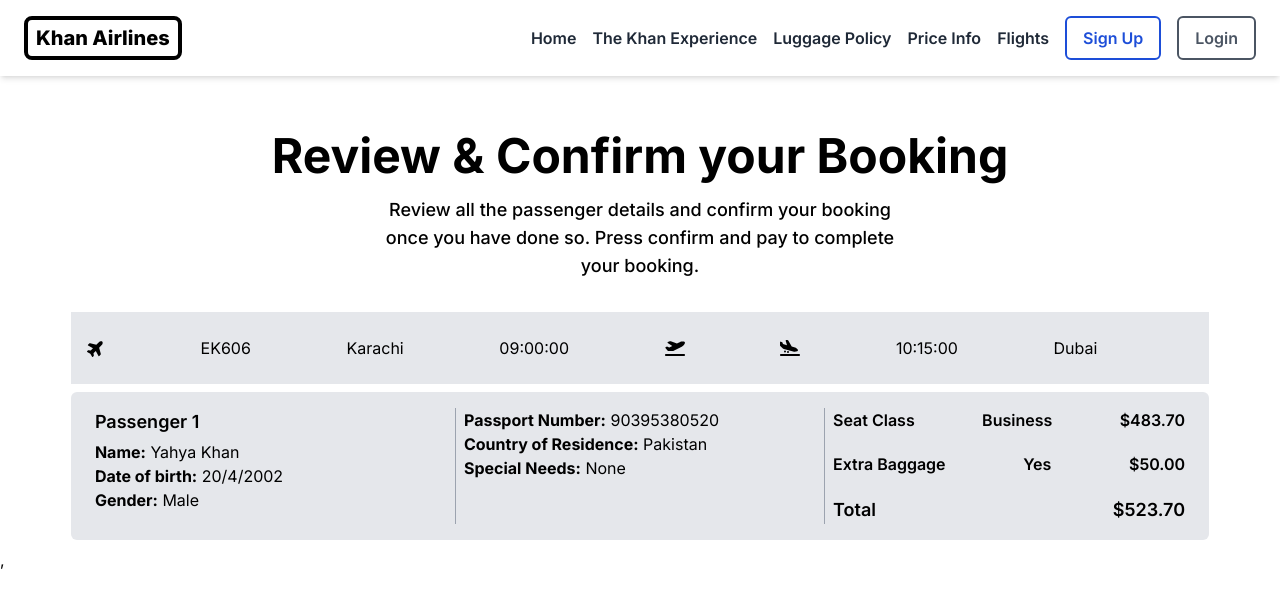
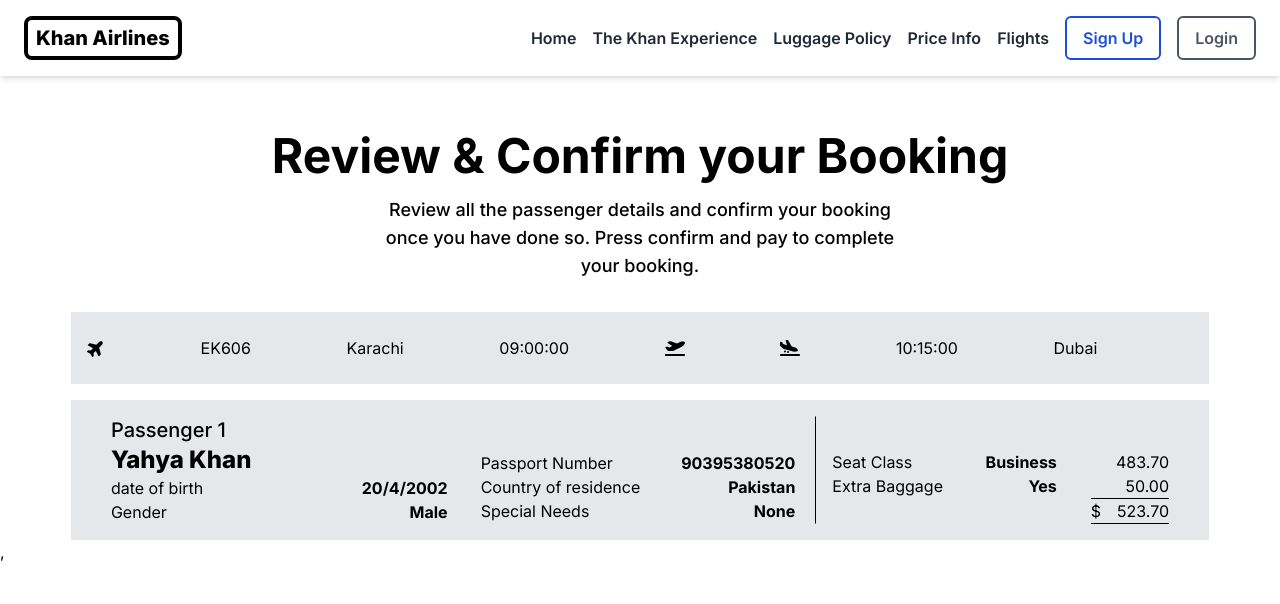
Before and after one commit to YahyaAhmedKhan/db-proj-frontend, a React (Create React App) app: page /booking/1/1/confirm in a window 1280 px wide. Shown: the top 604 px of the page. Built offline with nearby package versions, Linux system fonts and the light colour scheme.

Commit message:
confirm info tile done

```diff
--- a/src/pages/confirm-booking-page.js
+++ b/src/pages/confirm-booking-page.js
@@ -70,71 +70,50 @@
 
 const PassengerInfoCard = ({ passenger }) => {
   return (
-    <div className="bg-gray-200 p-4 my-2 rounded-md w-full">
-      <div className="flex divide-x divide-gray-400">
-        {/* Column 1 - Passenger number, name, date of birth, gender */}
-        <div className="flex-1 px-2">
-          <h3 className="font-semibold text-lg mb-1">
-            Passenger {passenger.id}
-          </h3>
-          <p>
-            <strong>Name:</strong> {passenger.name}
-          </p>
-          <p>
-            <strong>Date of birth:</strong> {passenger.dob}
-          </p>
-          <p>
-            <strong>Gender:</strong> {passenger.gender}
-          </p>
+    <div className="flex flex-row w-full py-4 mt-4 bg-gray-200 px-10">
+      <div className="flex flex-col w-4/12 pr-4">
+        <div className="flex flex-row text-xl font-medium"> Passenger 1</div>
+        <div className="flex flex-row font-extrabold text-2xl"> Yahya Khan</div>
+        <div className="flex flex-row justify-between">
+          <div className="">date of birth </div>
+          <div className=" font-bold text-right">20/4/2002 </div>
+        </div>
+        <div className="flex flex-row justify-between">
+          <div className="">Gender </div>
+          <div className=" font-bold text-right">Male </div>
+        </div>
+      </div>
+      <div className="flex flex-col w-4/12 justify-end border-r-black border pr-5 pl-4">
+        <div className="flex flex-row justify-between">
+          <div className="">Passport Number </div>
+          <div className=" font-bold text-right">90395380520 </div>
+        </div>
+        <div className="flex flex-row justify-between">
+          <div className="">Country of residence </div>
+          <div className=" font-bold text-right">Pakistan </div>
+        </div>
+        <div className="flex flex-row justify-between">
+          <div className="">Special Needs </div>
+          <div className=" font-bold text-right">None </div>
+        </div>
+      </div>
+      <div className="flex flex-col w-4/12 justify-end pl-4">
+        <div className=" flex-row flex">
+          <div className=" w-4/12">Seat Class</div>
+          <div className=" w-4/12 font-bold text-right">Business</div>
+          <div className=" w-4/12 text-right">483.70</div>
+        </div>
+        <div className=" flex-row flex">
+          <div className=" w-4/12">Extra Baggage</div>
+          <div className=" w-4/12  font-bold text-right">Yes</div>
+          <div className=" w-4/12 text-right">50.00</div>
         </div>
 
-        {/* Column 2 - Passport number, country of residence, special needs */}
-        <div className="flex-1 px-2">
-          <p>
-            <strong>Passport Number:</strong> {passenger.passportNumber}
-          </p>
-          <p>
-            <strong>Country of Residence:</strong>{" "}
-            {passenger.countryOfResidence}
-          </p>
-          <p>
-            <strong>Special Needs:</strong> {passenger.specialNeeds || "None"}
-          </p>
-        </div>
-
-        {/* Column 3 - Seat class, extra baggage, price */}
-        <div className="flex-1 px-2">
-          <div className="grid grid-rows-3 grid-flow-col gap-4">
-            <div className="flex justify-between">
-              <span className="font-semibold">Seat Class</span>
-              <span className="font-semibold">Business</span>
-              <span className="font-semibold">$483.70</span>
-            </div>
-            <div className="flex justify-between">
-              <span className="font-semibold">Extra Baggage</span>
-              <span className="font-semibold">Yes</span>
-
-              <span className="font-semibold">$50.00</span>
-            </div>
-            <div className="flex justify-between">
-              <span className="font-semibold text-lg">Total</span>
-              <span className="font-semibold text-lg">$523.70</span>
-            </div>
+        <div className=" flex flex-row justify-end">
+          <div className=" flex-row flex border-y border-black box-border">
+            <div className=" pr-4">$</div>
+            <div>523.70</div>
           </div>
-
-          {/* <p>
-            <strong>Extra Baggage:</strong>{" "}
-            {passenger.extraBaggage ? "Yes" : "No"}
-          </p>
-          <div className="flex justify-between items-center mt-2">
-            <div>
-              <p>${passenger.price.toFixed(2)}</p>
-              <p>+ Extra Baggage: ${passenger.extraBaggagePrice.toFixed(2)}</p>
-              <p className="border-t mt-1 pt-1">
-                ${(passenger.price + passenger.extraBaggagePrice).toFixed(2)}
-              </p>
-            </div>
-          </div> */}
         </div>
       </div>
     </div>
```
